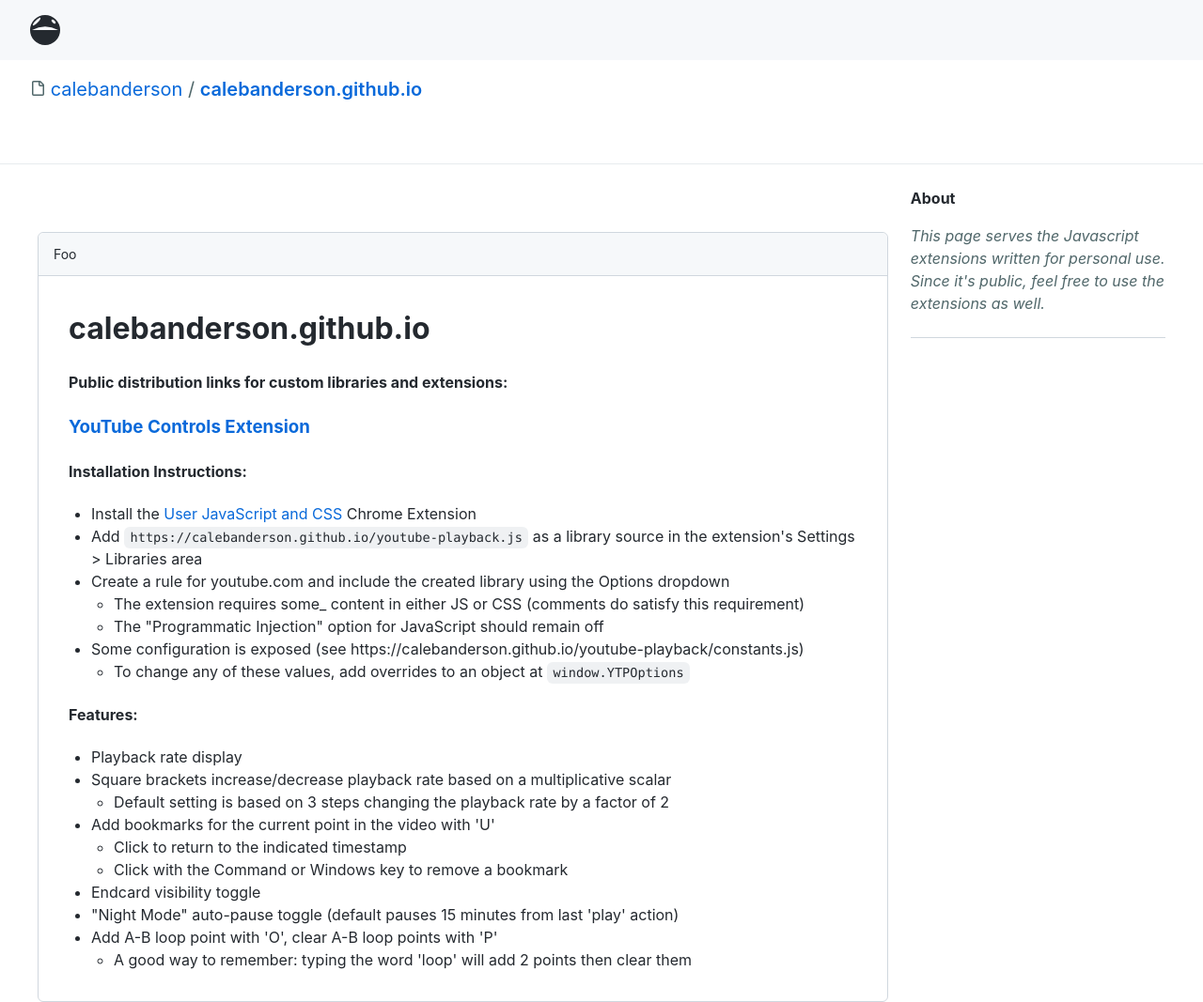
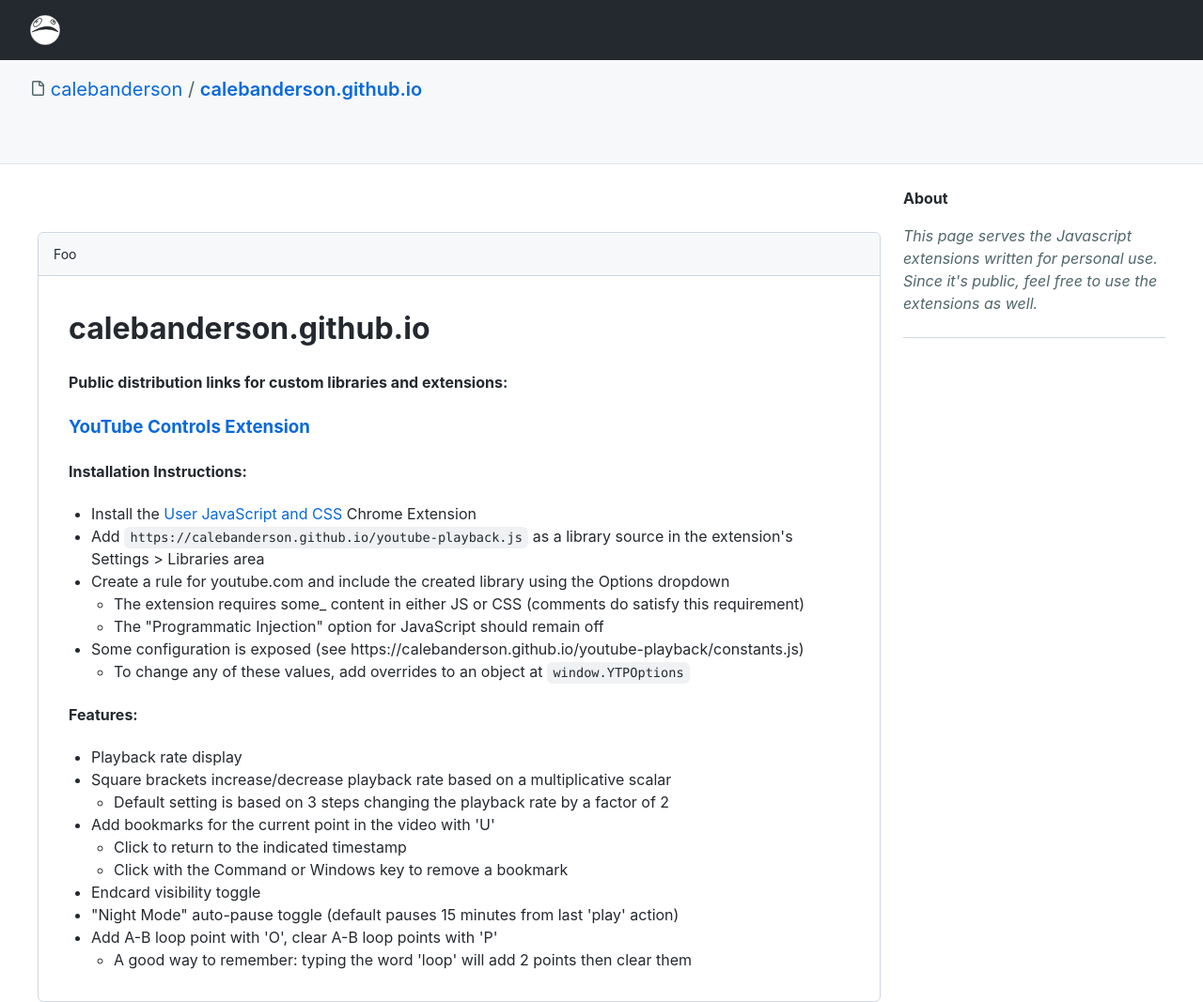
Before and after one commit to calebanderson/calebanderson.github.io, a website: page index.html in a window 1280 px wide. Shown: the top 1067 px of the page at 94% size. Drawn offline with Linux system fonts and the light colour scheme.

Commit message:
Messing around with SVGs Minor CSS changes

```diff
--- a/site.css
+++ b/site.css
@@ -62,14 +62,11 @@
 /*}*/
 path.folder {
   fill-rule: evenodd;
-  d: path("M 1.75 1 A 1.75 1.75 0 0 0 0 2.75 v 10.5 C 0 14.216 0.784 15 1.75 15 h 12.5 A 1.75 1.75 0 0 0 16 13.25 v -8.5 A 1.75 1.75 0 0 0 14.25 3 H 7.5 a 0.25 0.25 0 0 1 -0.2 -0.1 l -0.9 -1.2 C 6.07 1.26 5.55 1 5 1 H 1.75 Z");
+  d: var(--folder);
 }
 path.logo {
   fill-rule: evenodd;
-  /*d: path("M 0 8 a 8 8 0 0 0 16 0 a 8 8 0 0 0 -16 0 Z M 1 9 v -2 H 15 v 2 Z M 3 3 a 0.5 2 45 0 0 1 1 a 0.5 2 45 0 0 -1 -1 Z M 13 3 a 0.5 2 -45 0 0 -1 1 a 0.5 2 -45 0 0 1 -1 Z")*/
-  /*d: path("M 0 8 a 8 8 0 0 0 16 0 a 8 8 0 0 0 -16 0 Z M 15 8 a 20 20 0 0 0 -14 0 Z M 3 3 a 0.5 2 45 0 0 1 1 a 0.5 2 45 0 0 -1 -1 Z M 13 3 a 0.5 2 -45 0 0 -1 1 a 0.5 2 -45 0 0 1 -1 Z")*/
-  d: path("M 0 8 a 8 8 0 0 0 16 0 a 8 8 0 0 0 -16 0 Z M 15 8 a 15 15 0 0 0 -14 0 Z M 3 3 a 0.5 2 45 0 0 1 1 a 0.5 2 45 0 0 -1 -1 Z M 13 3 a 0.5 1 -45 0 0 -1 1 a 0.5 1 -45 0 0 1 -1 Z")
-  /*d: path("M 0 8 a 8 8 0 0 0 16 0 a 8 8 0 0 0 -16 0 Z M 15 8 a 15 15 0 0 0 -14 0 Z M 3 3 a 0.75 2 45 0 0 1 1 a 0.75 2 45 1 0 -1 -1 Z M 13 3 a 0.5 1 -45 0 0 -1 1 a 0.5 1 -45 0 0 1 -1 Z")*/
+  d: var(--logo-out);
 }
 
 
@@ -82,7 +79,8 @@
 /* Site Nav */
 #site_nav {
   display: block;
-  background-color: var(--accent-color);
+  background-color: var(--site-nav-bg);
+  color: var(--site-nav-text);
   position: sticky;
   top: 0;
   left: 0;
@@ -93,26 +91,30 @@
 #site_nav svg {
   height: 2rem;
   width: 2rem;
+  stroke: #000;
+  stroke-width: 0.2px;
   transition: transform 1s;
   transform: scale(1);
   fill: currentColor;
 }
 #site_nav svg path {
-  transition: transform 1s;
+  transition: transform 1s, d 1s;
   transform: rotate(0);
   transform-origin: 50% 50%;
 }
 #site_nav svg:hover {
   transition: transform 1s;
-  transform: scale(10);
+  transform: scale(9);
 }
 #site_nav svg:hover path {
-  transition: transform 1s 0.5s;
-  transform: rotate(135deg);
+  transition: transform 1s 0.5s, d 1s 1.5s;
+  transform: rotate(145deg);
+  d: var(--logo-left);
 }
 
 /* Repo Nav */
 #repo_nav {
+  background-color: var(--repo-nav-bg);
   padding: 1rem 2rem 4rem;
   border-bottom: 1px solid var(--border-muted);
 }
@@ -135,7 +137,7 @@
 
 /* Main Content Container */
 #main {
-  flex: 9 30rem;
+  flex: 7 32rem;
   margin-top: 3rem;
 }
 
@@ -254,11 +256,13 @@
 @media (prefers-color-scheme: dark) {
   :root {
     --bg-color: #0D1117;
-    --header-color: #161B22;
+    --text-color: #C9D1D9;
+    --text-muted: #8B949E;
+    --site-nav-bg: #161B22;
+    --site-nav-text: #F0F6FC;
+    --repo-nav-bg: var(--bg-color);
     --accent-color: #161B22;
     --code-color: #6E768166;
-    --text-color: #C9D1D9;
-    --text-muted: #8B949E;
     --link-color: #58A6FF;
     --border-base: 48, 54, 61;
   }
@@ -267,12 +271,40 @@
 @media (prefers-color-scheme: light) {
   :root {
     --bg-color: #FFFFFF;
-    --header-color: #24292F;
+    --text-color: #24292F;
+    --text-muted: #50676A;
+    --site-nav-bg: var(--text-color);
+    --site-nav-text: var(--bg-color);
+    --repo-nav-bg: var(--accent-color);
     --accent-color: #F6F8FA;
     --code-color: #AFB8C133;
-    --text-color: #24292F;
-    --text-muted: #50676A;
     --link-color: #0969DA;
     --border-base: 208, 215, 222;
   }
 }
+
+:root {
+  --logo-out: path("M 0,8 a 8,8 0 0 0 16,0 a 8,8 0 0 0 -16,0 Z\
+  M 1,9 a 13,25 30 0 1 14,0 a 18,25 40 0 0 -14,0 Z\
+  M 3,3 a 1,2 45 0 0 2,2 a 1,2 45 0 0 -2,-2 Z\
+  M 3,3 a 1,2 45 0 0 2,2 a 1,2 45 0 0 -2,-2 Z\
+  M 3.25,3.25 a .1,.2 45 0 0 .5,.5 a .1,.2 45 0 0 -.5,-.5 Z\
+  M 3.25,3.25 a .1,.2 45 0 0 .5,.5 a .1,.2 45 0 0 -.5,-.5 Z\
+  M 13,3 a .2,.15 45 0 0 -1.5,1.5 a .2,.15 45 1 0 1.5,-1.5Z\
+  M 13,3 a .2,.15 45 0 0 -1.5,1.5 a .2,.15 45 1 0 1.5,-1.5 Z\
+  M 12.75,3.35 a .2,.15 45 0 0 -.5,.5 a .2,.15 45 1 0 .5,-.5 Z\
+  M 12.75,3.35 a .2,.15 45 0 0 -.5,.5 a .2,.15 45 1 0 .5,-.5 Z");
+
+  --logo-left: path("M 0,8 a 8,8 0 0 0 16,0 a 8,8 0 0 0 -16,0 Z\
+  M 1,9 a 13,25 30 0 1 14,0 a 18,25 40 0 0 -14,0 Z\
+  M 3,3 a 1,2 45 0 0 2,2 a 1,2 45 0 0 -2,-2 Z\
+  M 3,3 a 1,2 45 0 0 2,2 a 1,2 45 0 0 -2,-2 Z\
+  M 3.25,3.25 a .1,.2 45 0 0 .5,.5 a .1,.2 45 0 0 -.5,-.5 Z\
+  M 3.25,3.25 a .1,.2 45 0 0 .5,.5 a .1,.2 45 0 0 -.5,-.5 Z\
+  M 13,3 a .2,.15 45 0 0 -1.5,1.5 a .2,.15 45 1 0 1.5,-1.5Z\
+  M 13,3 a .2,.15 45 0 0 -1.5,1.5 a .2,.15 45 1 0 1.5,-1.5 Z\
+  M 12,3.15 a .2,.15 45 0 0 -.5,.5 a .2,.15 45 1 0 .5,-.5 Z\
+  M 12,3.15 a .2,.15 45 0 0 -.5,.5 a .2,.15 45 1 0 .5,-.5 Z");
+
+  --folder: path("M 1.75 15 H 14.25 a 1.75 1.75 0 0 0 1.75 -1.75 l 0 -8.5 a 1.75 1.75 0 0 0 -1.75 -1.75 H 7.5 a 0.25 0.25 0 0 1 -0.2 -0.1 l -0.9 -1.2 A 1.75 1.75 0 0 0 5 1 H 1.75 a 1.75 1.75 0 0 0 -1.75 1.75 l 0 10.5 a 1.75 1.75 0 0 0 1.75 1.75 Z ");
+}
```
